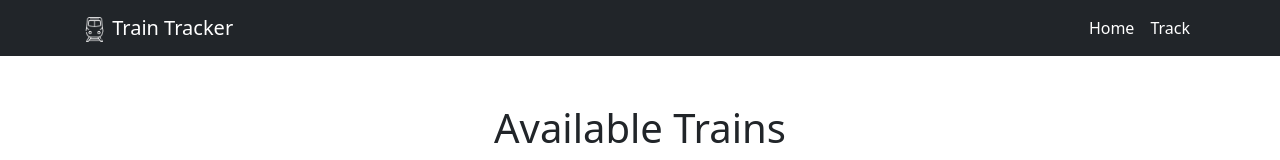
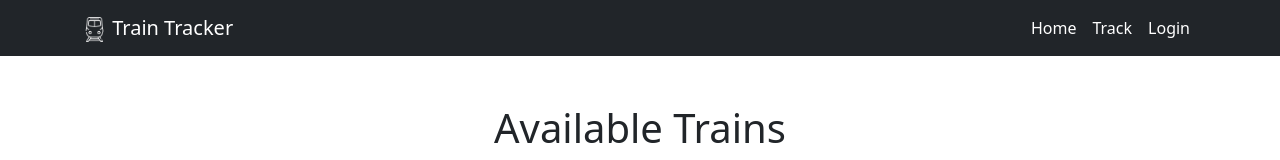
Before and after one commit to Ravana-ac/digital-control-system-frontend, a React (Vite) app: page /track in a window 1280 px wide. Shown: the top 160 px of the page. Built offline with nearby package versions, Linux system fonts and the light colour scheme; no server answers.

Commit message:
Update Navbar link

```diff
--- a/src/components/Navbar.jsx
+++ b/src/components/Navbar.jsx
@@ -26,6 +26,9 @@
               <Nav.Link as={Link} to='/track' className='nav-link-custom'>
                 Track
               </Nav.Link>
+              <Nav.Link as={Link} to='/login' className='nav-link-custom'>
+                Login
+              </Nav.Link>
             </Nav>
           </Navbar.Collapse>
         </Container>
```
